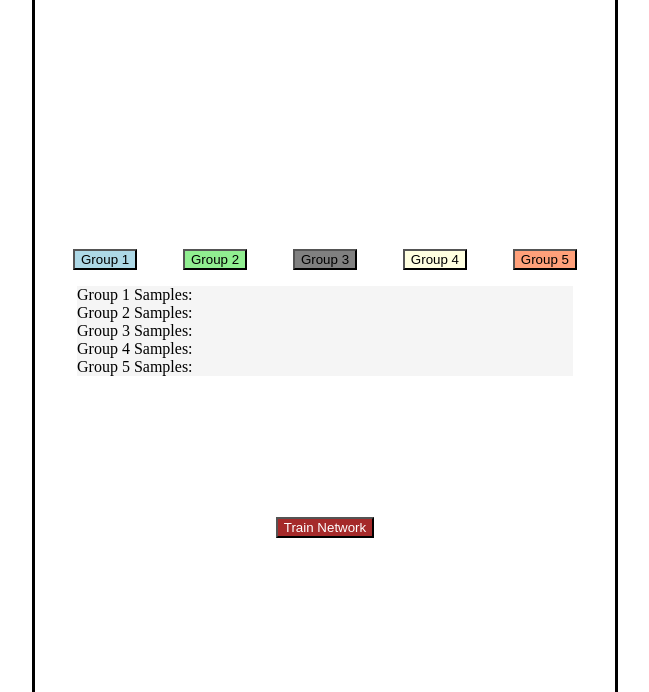
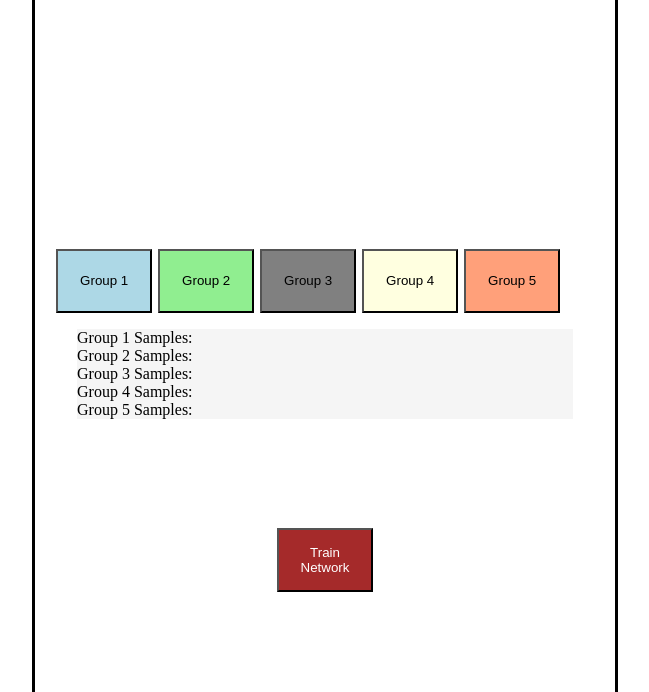
Before and after one commit to ridwibra/Camera-Image_Classifier, a website: page static/classify.html in a window 1280 px wide. Shown: the part 100-792 px from the top of the page, without its empty margins (315-964 px from the left). Drawn offline with Linux system fonts and the light colour scheme; a script that the page names is missing.

Commit message:
adjust the appearance of the buttons on the  interface

```diff
--- a/static/classify.html
+++ b/static/classify.html
@@ -38,8 +38,13 @@ webcam.js - google opensorced to manage webcam in browser and tp convert images
         width: 90%;
         display: flex;
         justify-content: space-between;
-        margin-right: 5%;
-        margin-left: 5%;
+        margin-right: 2%;
+        margin-left: 2%;
+    }
+
+    button {
+        width: 6rem;
+        height: 4rem;
     }
     .samples {
         margin-top: 1rem;
```
